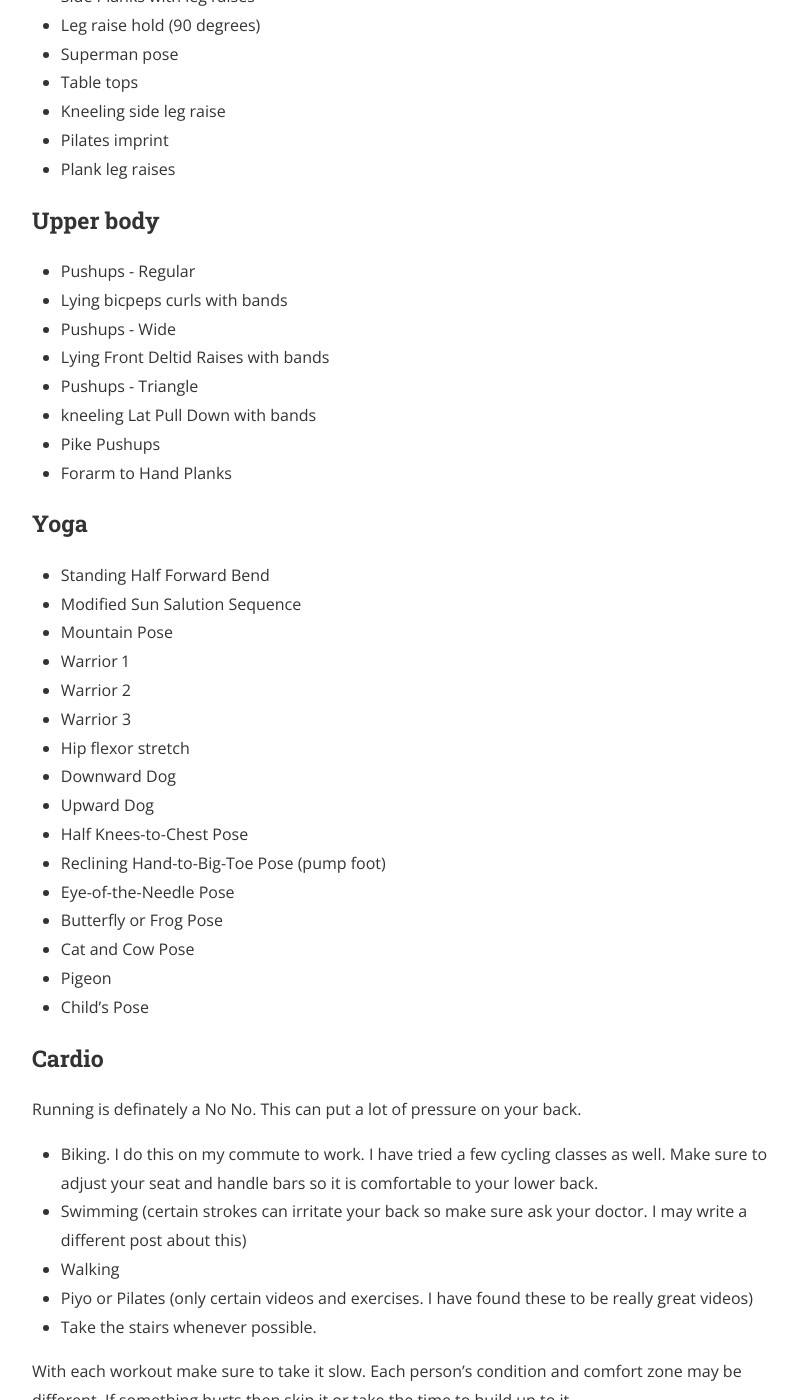
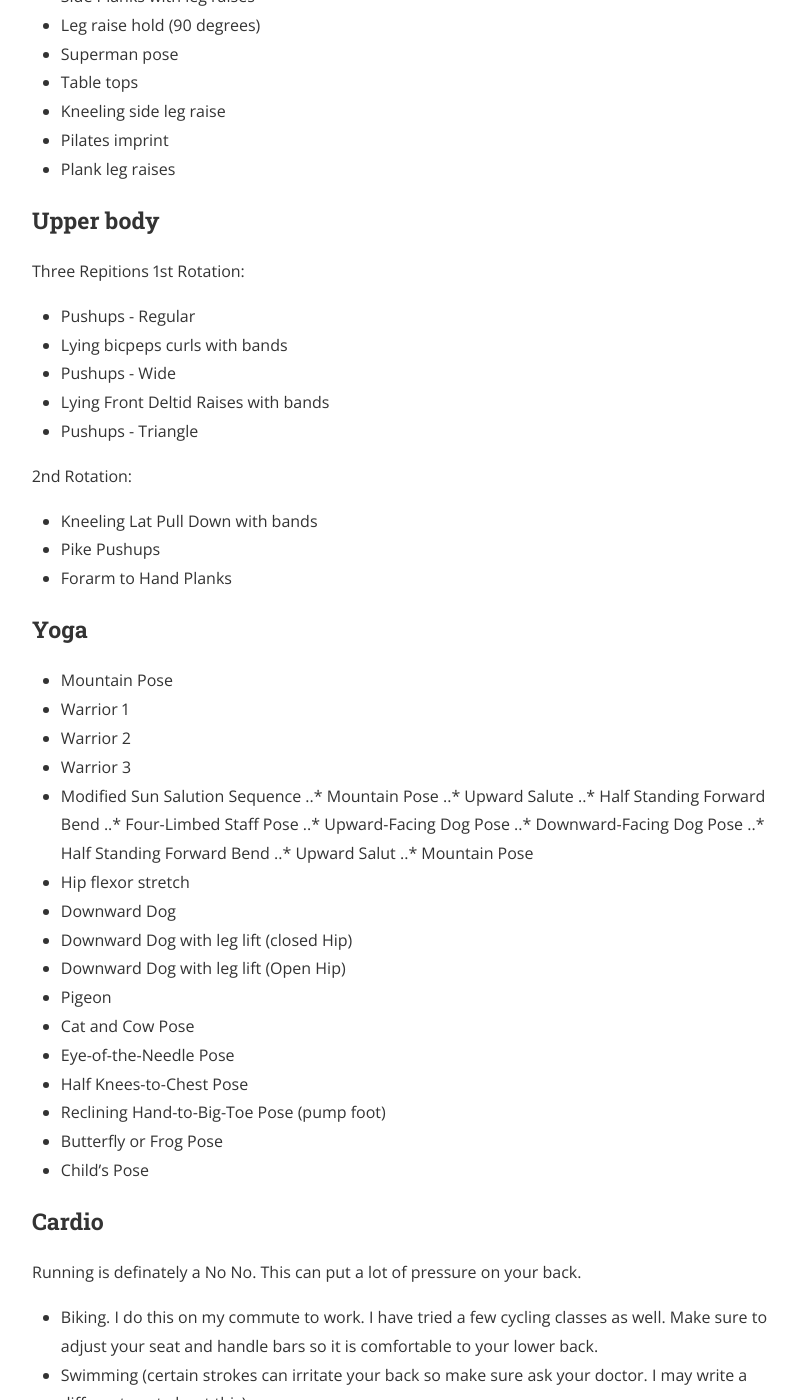
Before and after one commit to sciaticawarrior/sciaticatest, a Jekyll site: the page built from _posts/2016-04-30-sciatica-workout.markdown, in a window 1280 px wide and 1400 px high, scrolled down 1633 px. Shown: the whole window, without its empty margins (240-1038 px from the left). Built offline with Jekyll 4.4.1, drawn with Linux system fonts in a browser that asks for light colours; nearby versions of some CDN libraries; comment, search, counter and statistics services are not loaded; a style sheet for code colours, icons or effects is not loaded.

Commit message:
Update 2016-04-30-sciatica-workout.markdown

```diff
--- a/_posts/2016-04-30-sciatica-workout.markdown
+++ b/_posts/2016-04-30-sciatica-workout.markdown
@@ -42,32 +42,45 @@ You can choose to do all of the exercises in one or break up into multiple days.
 
 ### Upper body
 
+Three Repitions
+1st Rotation:
 * Pushups - Regular
 * Lying bicpeps curls with bands
 * Pushups - Wide
 * Lying Front Deltid Raises with bands
 * Pushups - Triangle
-* kneeling Lat Pull Down with bands
+
+2nd Rotation:
+* Kneeling Lat Pull Down with bands
 * Pike Pushups
 * Forarm to Hand Planks
 
 ### Yoga
 
-* Standing Half Forward Bend
-* Modified Sun Salution Sequence
 * Mountain Pose
 * Warrior 1
 * Warrior 2
 * Warrior 3
+* Modified Sun Salution Sequence
+..* Mountain Pose
+..* Upward Salute
+..* Half Standing Forward Bend
+..* Four-Limbed Staff Pose
+..* Upward-Facing Dog Pose
+..* Downward-Facing Dog Pose
+..* Half Standing Forward Bend
+..* Upward Salut
+..* Mountain Pose
 * Hip flexor stretch
 * Downward Dog
-* Upward Dog
+* Downward Dog with leg lift (closed Hip)
+* Downward Dog with leg lift (Open Hip)
+* Pigeon
+* Cat and Cow Pose
+* Eye-of-the-Needle Pose
 * Half Knees-to-Chest Pose
 * Reclining Hand-to-Big-Toe Pose (pump foot)
-* Eye-of-the-Needle Pose
 * Butterfly or Frog Pose
-* Cat and Cow Pose
-* Pigeon
 * Child's Pose
 
 ### Cardio
```
